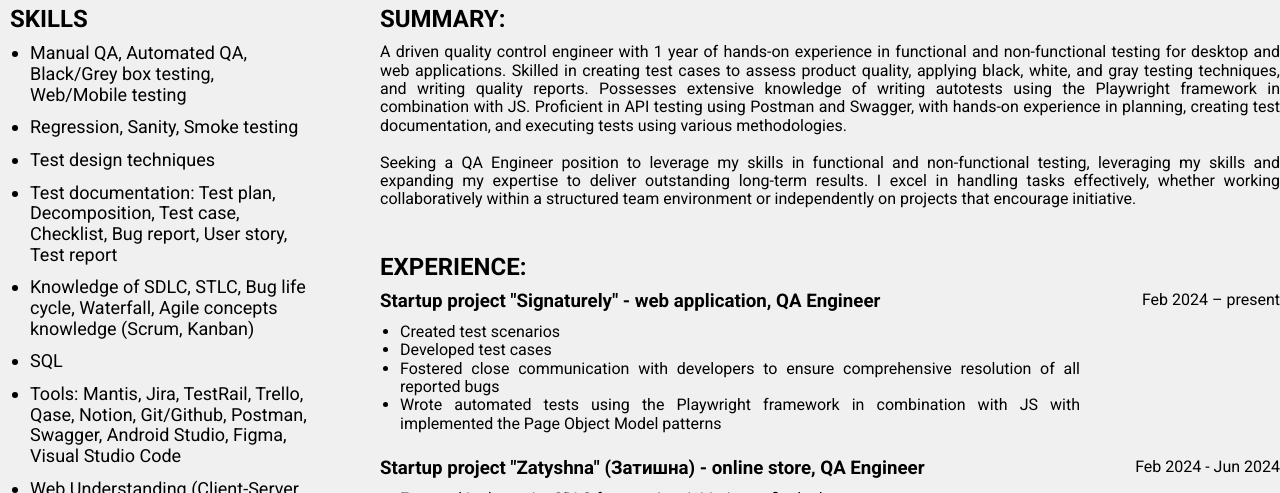
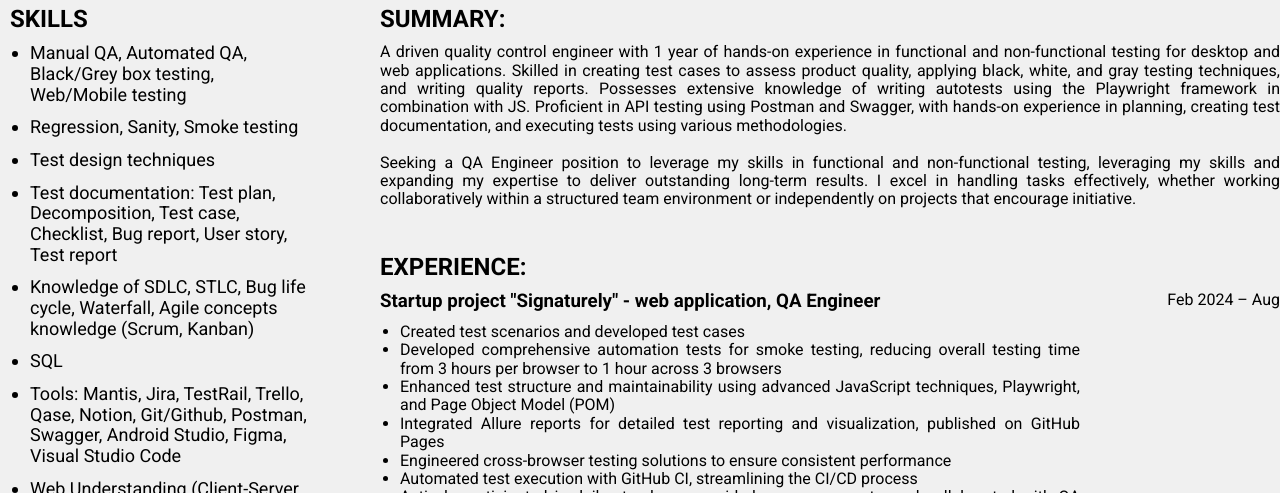
Before and after one commit to AlexUA2022/cv, a plain HTML site: page index.html in a window 1280 px wide. Shown: the part 307-800 px from the top of the page. Drawn offline with Linux system fonts and the light colour scheme.

Commit message:
Made some changes regarding the latest project

```diff
--- a/index.html
+++ b/index.html
@@ -65,13 +65,17 @@
 						<li>
 							<div class="discription">
 								<h3>Startup project "Signaturely" - web application, QA Engineer</h3>
-								<span>Feb 2024 – present</span>
+								<span>Feb 2024 – Aug</span>
 						   </div>
 							<ul class="styled-list">
-								<li>Created test scenarios </li>
-								<li>Developed test cases</li>
-								<li>Fostered close communication with developers to ensure comprehensive resolution of all reported bugs</li>
-								<li>Wrote automated tests using the Playwright framework in combination with JS with implemented the Page Object Model patterns</li>
+								<li>Created test scenarios and developed test cases </li>
+								<li>Developed comprehensive automation tests for smoke testing, reducing overall testing time from 3 hours per browser to 1 hour across 3 browsers </li>
+								<li>Enhanced test structure and maintainability using advanced JavaScript techniques, Playwright, and Page Object Model (POM) </li>
+								<li>Integrated Allure reports for detailed test reporting and visualization, published on GitHub Pages </li>
+								<li>Engineered cross-browser testing solutions to ensure consistent performance  </li>
+								<li>Automated test execution with GitHub CI, streamlining the CI/CD process  </li>
+								<li>Actively participated in daily stand-ups, provided progress reports, and collaborated with QA testers, product owners, and developers to resolve issues  </li>
+								<li>Maintained close communication with developers to ensure comprehensive bug resolution  </li>
 							</ul>
 						</li>
 						<li>
```
